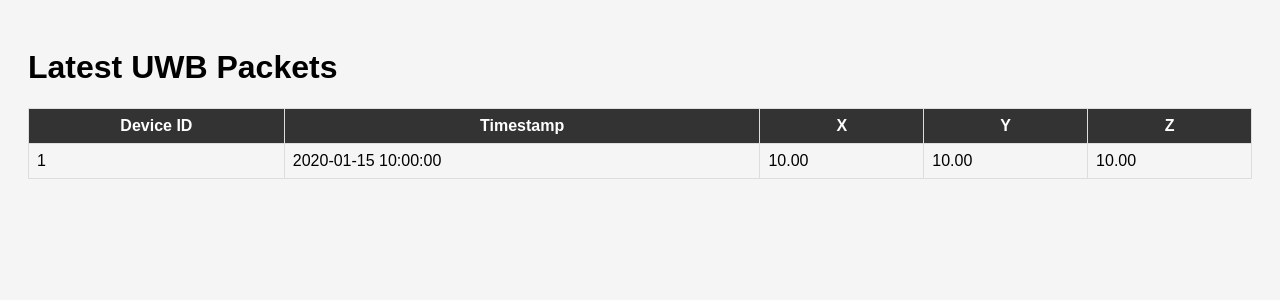
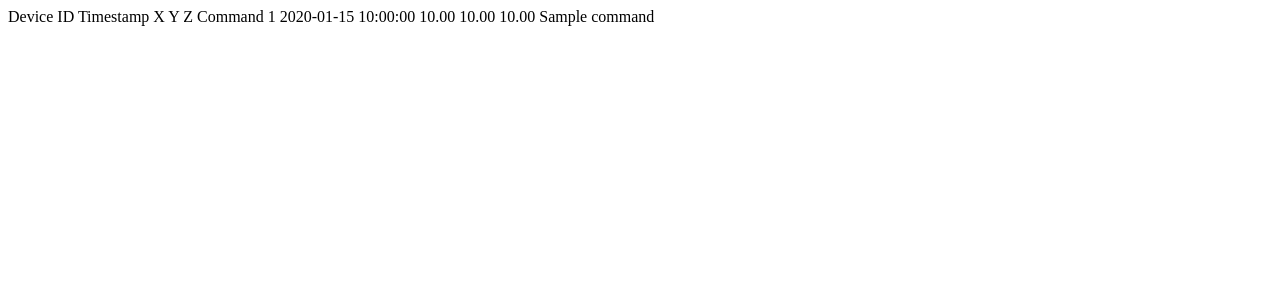
Before and after one commit to BriggSteve/uwb-web, a Flask app: page / in a window 1280 px wide. Shown: the top 300 px of the page. Run offline with Flask 3, Linux system fonts and the light colour scheme; a database or web service that is not in the repository returns one stand-in record (values such as "Sample title"); some libraries are stand-ins or nearby versions.

Commit message:
added command field to dashboard

```diff
--- a/app.py
+++ b/app.py
@@ -17,11 +17,12 @@ conn = psycopg2.connect(
 def index():
     cur = conn.cursor()
     cur.execute("""
-        SELECT device_id, timestamp, x, y, z
+        SELECT device_id, timestamp, x, y, z, command
         FROM packets
         ORDER BY timestamp DESC
         LIMIT 20
     """)
+
     rows = cur.fetchall()
     cur.close()
     return render_template("index.html", packets=rows)
--- a/templates/index.html
+++ b/templates/index.html
@@ -1,23 +1,10 @@
-<!DOCTYPE html>
-<html>
-<head>
-    <title>UWB Packet Dashboard</title>
-    <style>
-        body { font-family: sans-serif; padding: 20px; background: #f5f5f5; }
-        table { border-collapse: collapse; width: 100%; }
-        th, td { border: 1px solid #ddd; padding: 8px; }
-        th { background-color: #333; color: white; }
-    </style>
-</head>
-<body>
-    <h1>Latest UWB Packets</h1>
-    <table>
 <tr>
     <th>Device ID</th>
     <th>Timestamp</th>
     <th>X</th>
     <th>Y</th>
     <th>Z</th>
+    <th>Command</th>
 </tr>
 {% for p in packets %}
 <tr>
@@ -26,8 +13,6 @@
     <td>{{ "%.2f"|format(p[2]) }}</td>
     <td>{{ "%.2f"|format(p[3]) }}</td>
     <td>{{ "%.2f"|format(p[4]) }}</td>
+    <td>{{ p[5] }}</td>
 </tr>
 {% endfor %}
-    </table>
-</body>
-</html>
```
Lines whose indentation alone changed are shown as unchanged.
